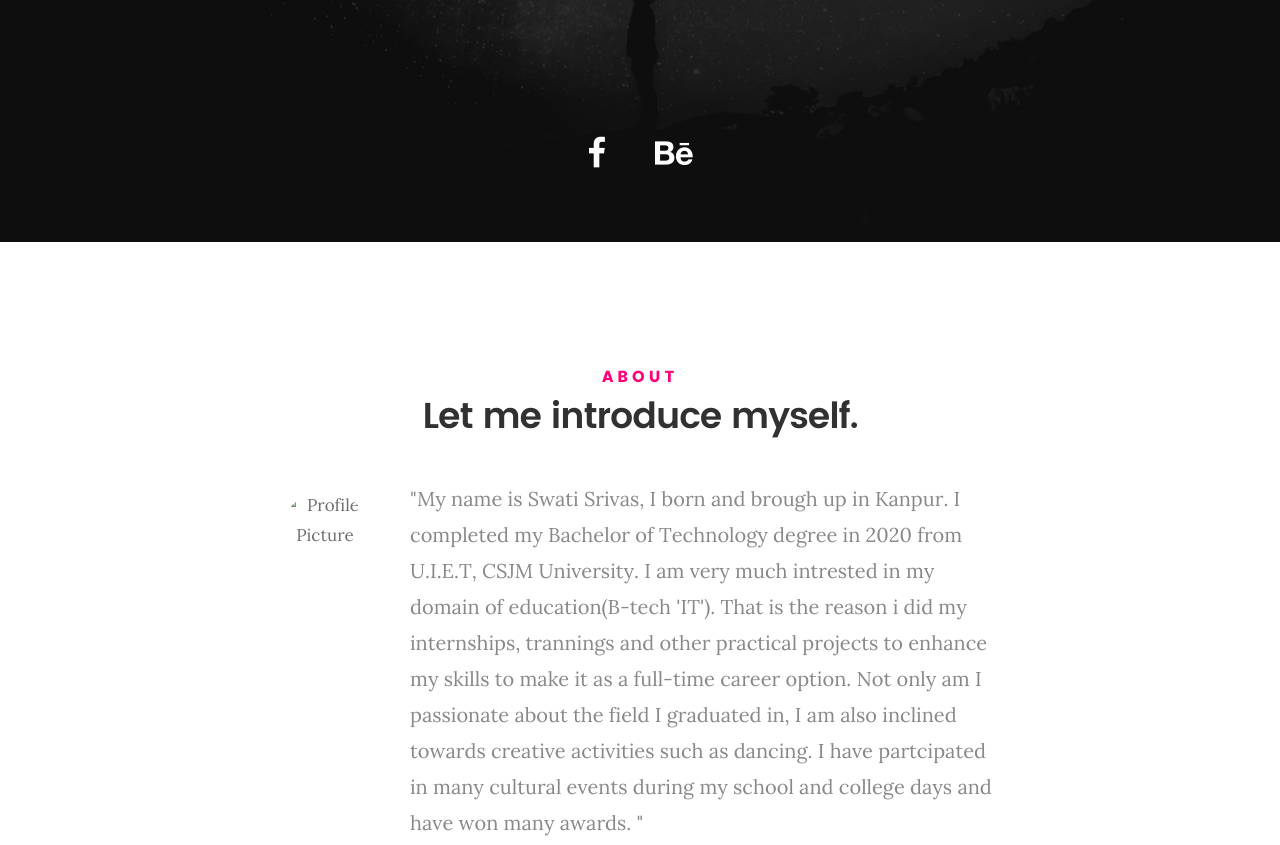
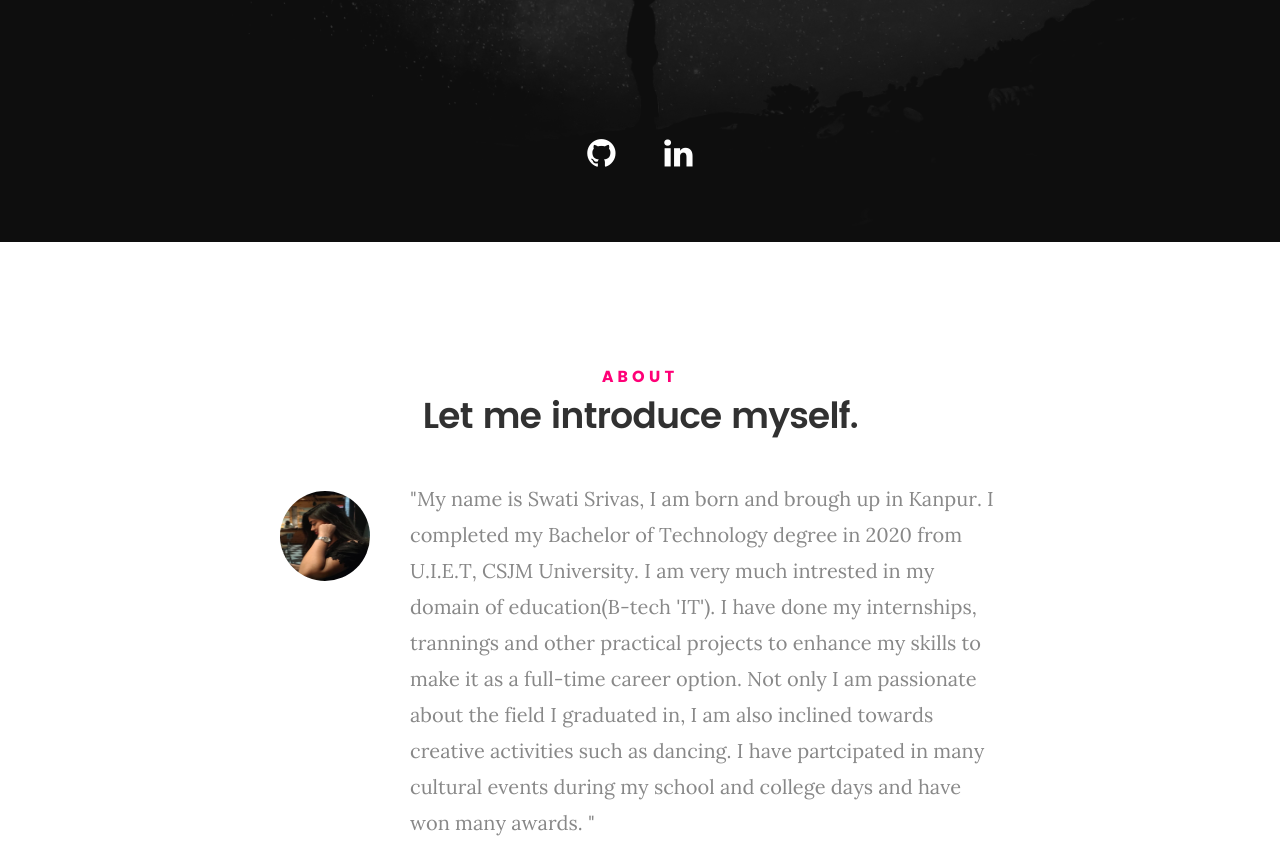
Before and after one commit to swatisrivas/swatisrivas.github.io, a plain HTML site: page index.html in a window 1280 px wide. Shown: the part 558-1403 px from the top of the page. Drawn offline with Linux system fonts and the light colour scheme; files whose address does not match are found by name.

Commit message:
Update links

```diff
--- a/index.html
+++ b/index.html
@@ -84,8 +84,9 @@
    	</div> <!-- /intro-content -->
 
    	<ul class="intro-social">
-         <li><a href="#"><i class="fa fa-facebook"></i></a></li>
-         <li><a href="#"><i class="fa fa-behance"></i></a></li>
+		 <li><a target="_blank" href="https://www.github.com/swatisrivas"><i class="fa fa-github"></i></a></li>
+		 <li><a target="_blank" href=" https://www.linkedin.com/in/swati-srivas-6601571b3"><i class="fa fa-linkedin"></i></a></li>
+
       </ul> <!-- /intro-social -->
 
    </section> <!-- /intro -->
@@ -103,9 +104,9 @@
 
    			<div class="intro-info">
 
-   				<img src="images/profile-pic1.jpg" alt="Profile Picture">
+   				<img src="images/profile pic.jpeg" alt="Profile Picture">
 
-   				<p class="lead">"My name is Swati Srivas, I born and brough up in Kanpur. I completed my Bachelor of Technology degree in 2020 from U.I.E.T, CSJM University. I am very much intrested in my domain of education(B-tech 'IT'). That is the reason i did my internships, trannings and other practical projects to enhance my skills to make it as a full-time career option. Not only am I passionate about the field I graduated in, I am also inclined towards creative activities such as dancing. I have partcipated in many cultural events during my school and college days and have won many awards. " </p>
+   				<p class="lead">"My name is Swati Srivas, I am born and brough up in Kanpur. I completed my Bachelor of Technology degree in 2020 from U.I.E.T, CSJM University. I am very much intrested in my domain of education(B-tech 'IT'). I have done my internships, trannings and other practical projects to enhance my skills to make it as a full-time career option. Not only I am passionate about the field I graduated in, I am also inclined towards creative activities such as dancing. I have partcipated in many cultural events during my school and college days and have won many awards. " </p>
    			</div>
 
    		</div>
@@ -481,8 +482,8 @@
      		<div class="col-six tab-full pull-right social">
 
      			<ul class="footer-social">
-			      <li><a href="#"><i class="fa fa-facebook"></i></a></li>
-			      <li><a href="#"><i class="fa fa-behance"></i></a></li>
+					<li><a target="_blank" href="https://www.github.com/swatisrivas"><i class="fa fa-github"></i></a></li>
+					<li><a target="_blank" href=" https://www.linkedin.com/in/swati-srivas-6601571b3"><i class="fa fa-linkedin"></i></a></li>
 			   </ul>
 
 	      </div>
```
Also changed, not shown: images/profile pic.jpeg (added), images/profile-pic.jpg (deleted).
